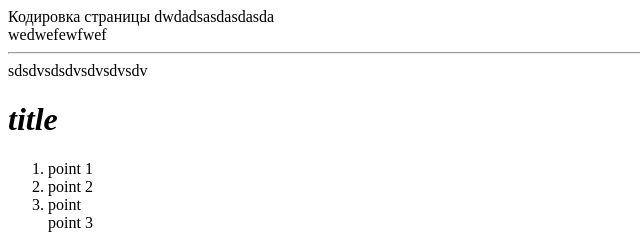
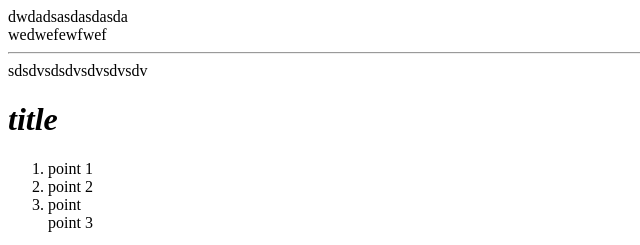
Before and after one commit to Ihor-Ruban/structureHTML, a plain HTML site: page index.html in a window 1280 px wide. Shown: the top 245 px of the page, without its empty margins (0-640 px from the left). Drawn offline with Linux system fonts and the light colour scheme.

Commit message:
text editing

```diff
--- a/index.html
+++ b/index.html
@@ -6,9 +6,10 @@
 	<head>
 <!-- Заголов страницы в браузере -->
 		<title>structureHTML</title>
-Кодировка страницы
+<!-- Кодировка страницы -->
 		<meta charset="UTF-8">
 	</head>
+<!-- Отображаемое тело страницы -->
 	<body>
 		dwdadsasdasdasda
 		<br>wedwefewfwef
```
